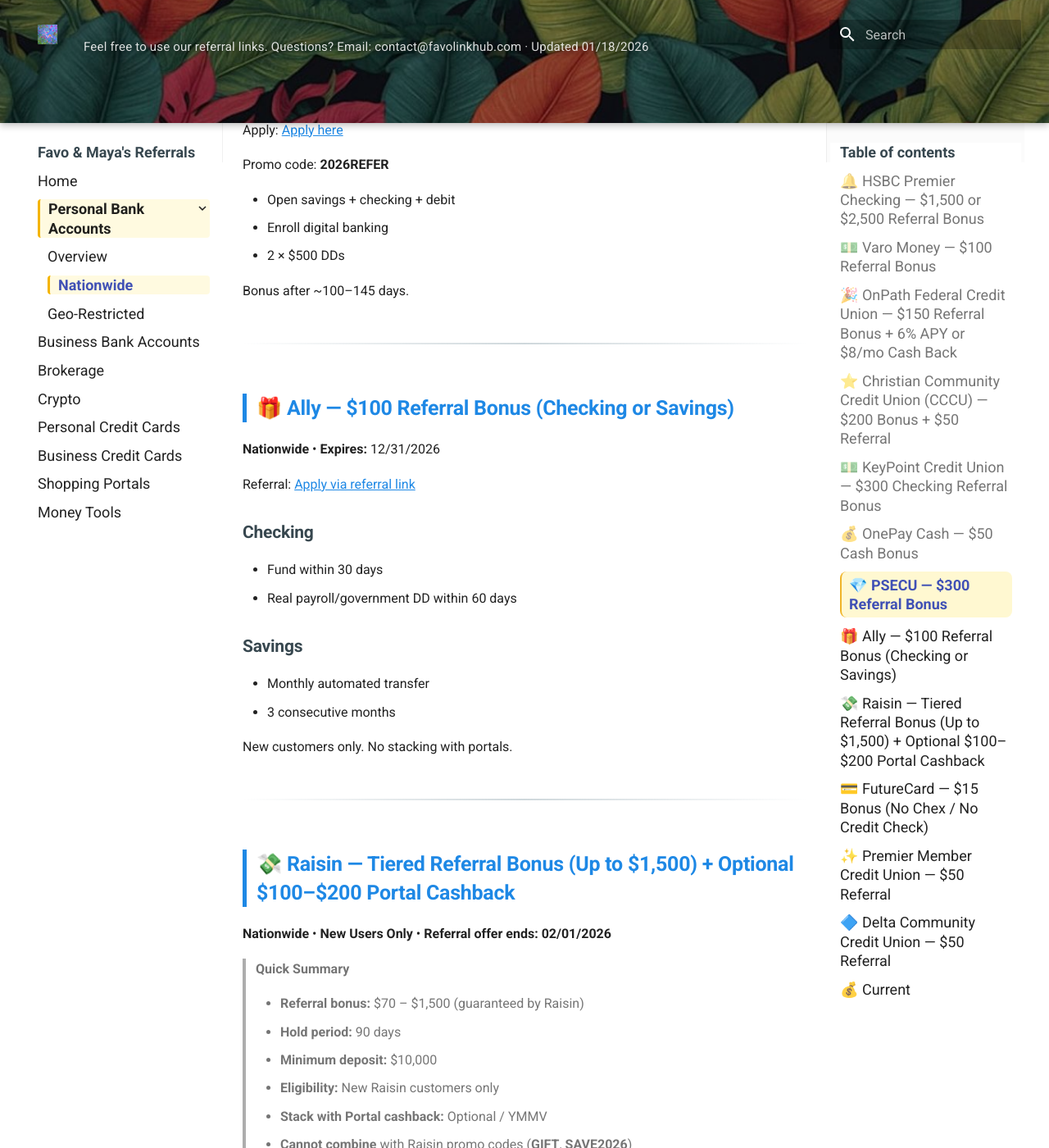
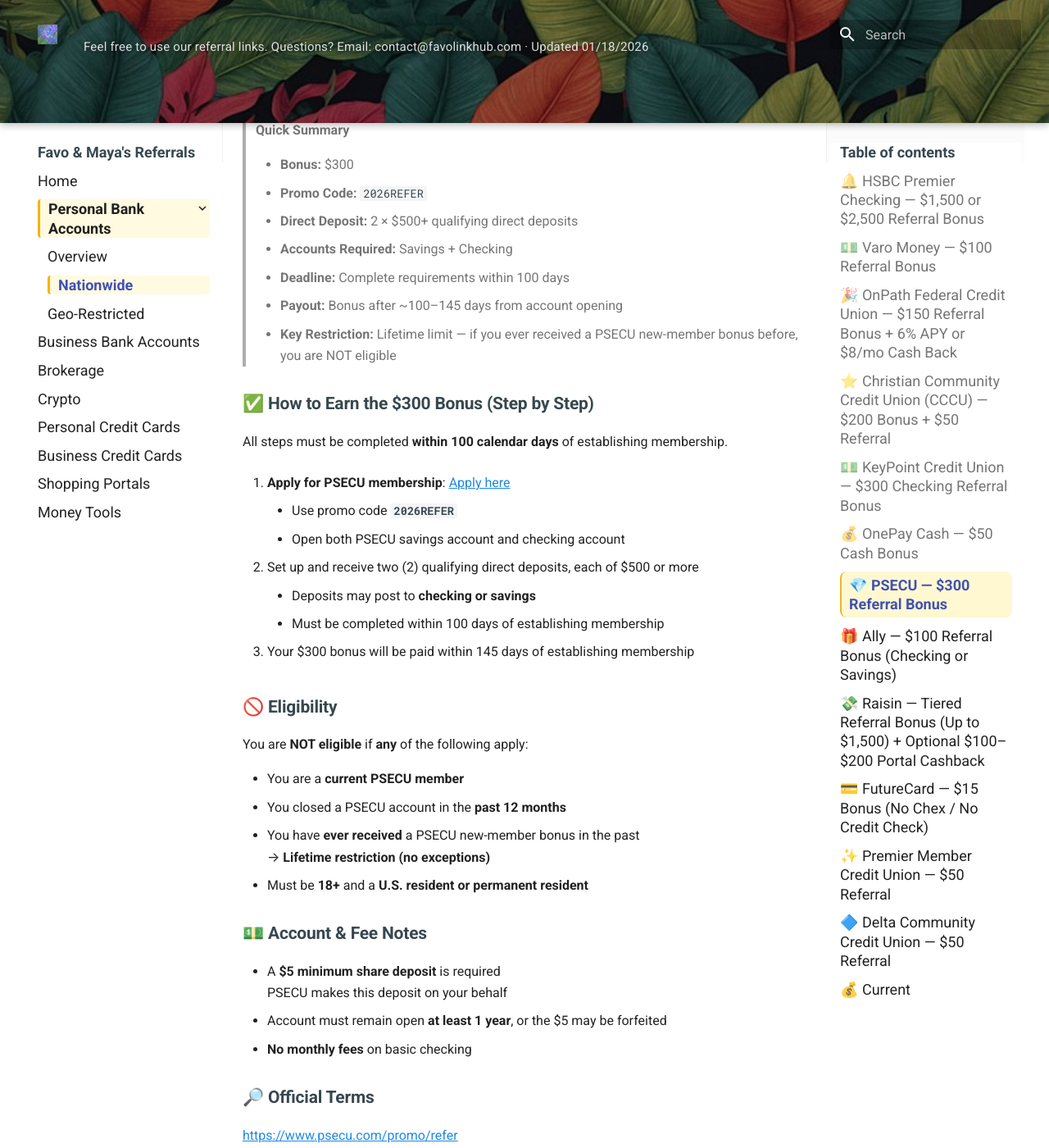
Before and after one commit to whispersofzephyr/favolinkhub-site, an MkDocs documentation site: the page built from docs/personal-bank-nationwide.md, in a window 1280 px wide and 1400 px high, scrolled down 11032 px. Shown: the whole window at 82% size. Built offline with MkDocs 1.6.1 and Material for MkDocs 9.7.7, drawn with Linux system fonts in a browser that asks for light colours.

Commit message:
Update personal-bank-nationwide.md

```diff
--- a/docs/personal-bank-nationwide.md
+++ b/docs/personal-bank-nationwide.md
@@ -382,17 +382,52 @@ Open a **OnePay Cash** account using the referral link below and **earn $50 cash
 ---
 
 ## 💎 PSECU — $300 Referral Bonus
-**Nationwide** • **Expires:** 12/31/2026
+**Nationwide** • **Expires 12/31/2026**
 
-Apply: [Apply here](https://refer.psecu.com/Zhishan)
+> **Quick Summary**
+>
+> - **Bonus:** $300
+> - **Promo Code:** `2026REFER`
+> - **Direct Deposit:** 2 × $500+ qualifying direct deposits
+> - **Accounts Required:** Savings + Checking
+> - **Deadline:** Complete requirements within 100 days
+> - **Payout:** Bonus after ~100–145 days from account opening
+> - **Key Restriction:** Lifetime limit — if you ever received a PSECU new-member bonus before, you are NOT eligible
 
-Promo code: **2026REFER**
+### ✅ How to Earn the $300 Bonus (Step by Step)
 
-- Open savings + checking + debit
-- Enroll digital banking
-- 2 × $500 DDs
+All steps must be completed **within 100 calendar days** of establishing membership.
 
-Bonus after ~100–145 days.
+1. **Apply for PSECU membership**: [Apply here](https://refer.psecu.com/Zhishan)
+
+     - Use promo code **`2026REFER`**
+     - Open both PSECU savings account and checking account
+
+2. Set up and receive two (2) qualifying direct deposits, each of $500 or more
+
+     - Deposits may post to **checking or savings**
+     - Must be completed within 100 days of establishing membership
+
+3. Your $300 bonus will be paid within 145 days of establishing membership
+
+### 🚫 Eligibility
+You are **NOT eligible** if **any** of the following apply:
+
+  - You are a **current PSECU member**
+  - You closed a PSECU account in the **past 12 months**
+  - You have **ever received** a PSECU new-member bonus in the past
+    → **Lifetime restriction (no exceptions)**
+  - Must be **18+** and a **U.S. resident or permanent resident**
+
+### 💵 Account & Fee Notes
+
+  - A **$5 minimum share deposit** is required
+    PSECU makes this deposit on your behalf
+  - Account must remain open **at least 1 year**, or the $5 may be forfeited
+  - **No monthly fees** on basic checking
+
+### 🔎 Official Terms
+[https://www.psecu.com/promo/refer](https://www.psecu.com/promo/refer)
 
 ---
 
```
